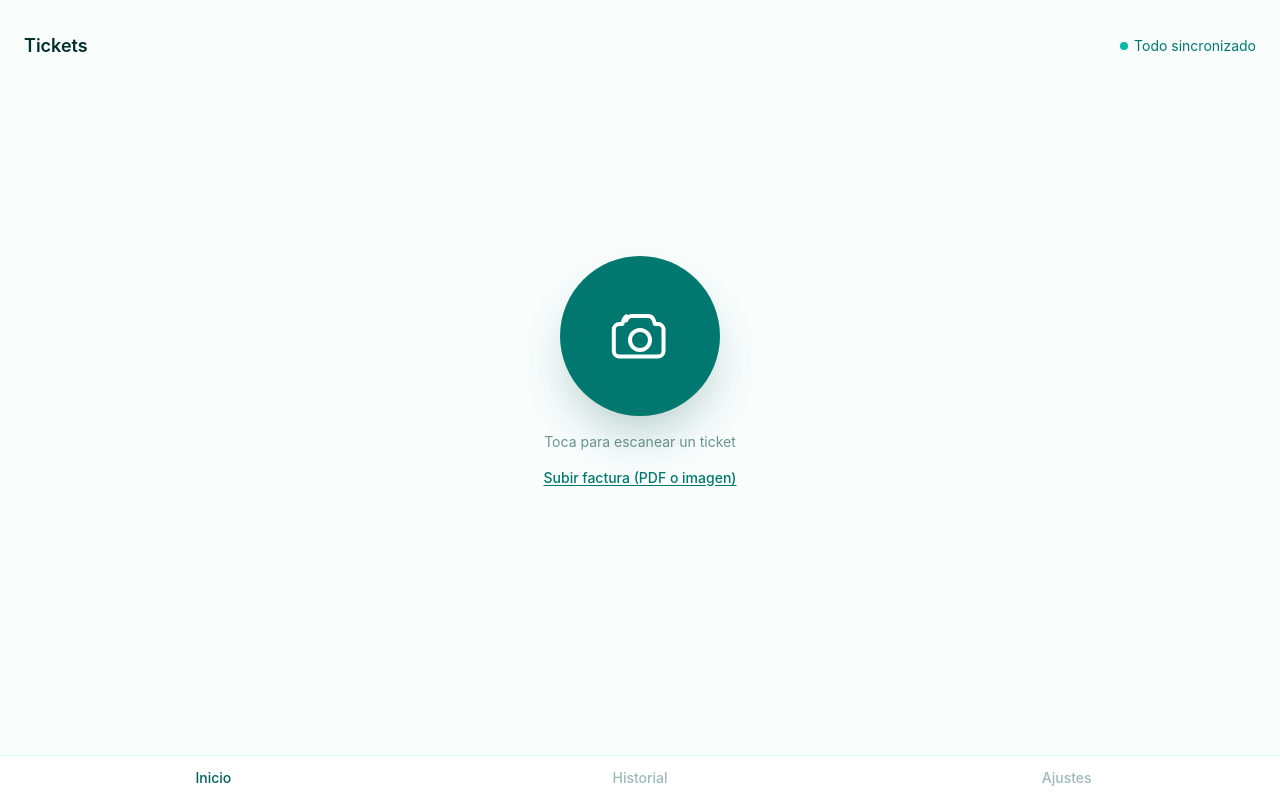
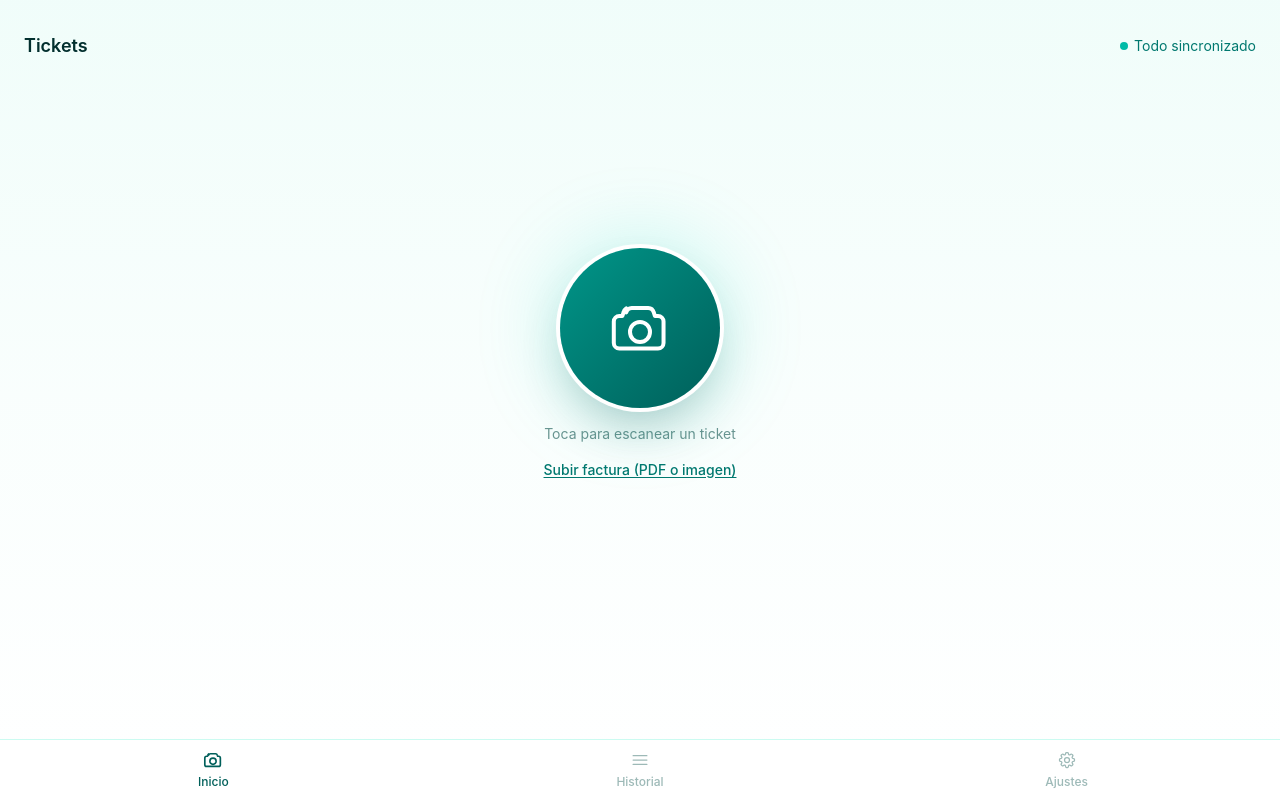
Before and after one commit to AlbertoGonzalezAbadia/ticket-digitizer, a React (Vite) app: page / in a window 1280 px wide. Built offline with nearby package versions, Linux system fonts and the light colour scheme; no server answers.

Commit message:
Visual polish pass: nav icons, status pills, softer backgrounds and cards

```diff
--- a/src/App.tsx
+++ b/src/App.tsx
@@ -16,7 +16,7 @@ function App() {
 
   return (
     <TicketsProvider>
-      <div className="flex h-full flex-col bg-teal-50/40">
+      <div className="flex h-full flex-col bg-gradient-to-b from-teal-50 via-teal-50/40 to-white">
         <main className="flex-1 overflow-y-auto">
           {confirmingTicketId ? (
             <ConfirmScreen
--- a/src/app/CameraScreen.tsx
+++ b/src/app/CameraScreen.tsx
@@ -54,9 +54,15 @@ export function CameraScreen({ onCaptured }: CameraScreenProps) {
           className="hidden"
           id="camera-input"
         />
+        <div className="relative flex items-center justify-center">
+          <div
+            className={`absolute h-44 w-44 rounded-full bg-teal-400/40 blur-2xl transition-opacity ${
+              state === 'processing' ? 'animate-pulse opacity-70' : 'opacity-50'
+            }`}
+          />
           <label
             htmlFor="camera-input"
-          className={`flex h-40 w-40 items-center justify-center rounded-full bg-teal-700 text-white shadow-2xl shadow-teal-900/30 transition active:scale-95 ${
+            className={`relative flex h-40 w-40 items-center justify-center rounded-full bg-gradient-to-br from-teal-600 to-teal-800 text-white shadow-2xl shadow-teal-900/30 ring-4 ring-white transition active:scale-95 ${
               state === 'processing' ? 'pointer-events-none opacity-70' : 'cursor-pointer'
             }`}
             aria-label="Hacer foto de un ticket"
@@ -93,6 +99,7 @@ export function CameraScreen({ onCaptured }: CameraScreenProps) {
             </svg>
           )}
           </label>
+        </div>
         <p className={`text-sm ${state === 'error' ? 'text-red-600' : 'text-teal-900/60'}`}>
           {STATUS_TEXT[state]}
         </p>
--- a/src/app/HistoryScreen.tsx
+++ b/src/app/HistoryScreen.tsx
@@ -9,6 +9,24 @@ const STATUS_LABEL: Record<Ticket['status'], string> = {
   pending_sync: 'Pendiente de sincronizar',
   synced: 'Sincronizado',
   error: 'Error al sincronizar',
+}
+
+const STATUS_PILL: Record<Ticket['status'], string> = {
+  captured: 'bg-slate-100 text-slate-600',
+  confirmed: 'bg-amber-100 text-amber-700',
+  pending_sync: 'bg-amber-100 text-amber-700',
+  synced: 'bg-teal-100 text-teal-700',
+  error: 'bg-red-100 text-red-700',
+}
+
+function StatusPill({ status }: { status: Ticket['status'] }) {
+  return (
+    <span
+      className={`inline-flex w-fit items-center rounded-full px-2 py-0.5 text-[11px] font-medium ${STATUS_PILL[status]}`}
+    >
+      {STATUS_LABEL[status]}
+    </span>
+  )
 }
 
 function formatDate(iso: string) {
@@ -79,35 +97,35 @@ function TicketRow({ ticket, onEdit }: { ticket: Ticket; onEdit: (id: string) =>
   const hasFields = ticket.status !== 'captured' && fields
 
   return (
-    <li className="flex items-start gap-3 rounded-xl border border-teal-100 bg-white p-3">
+    <li className="flex items-start gap-3 rounded-2xl border border-teal-100 bg-white p-3 shadow-sm shadow-teal-900/5">
       {isPdf ? (
-        <div className="flex h-14 w-14 shrink-0 items-center justify-center rounded-lg bg-teal-50 text-xs font-semibold text-teal-700">
+        <div className="flex h-14 w-14 shrink-0 items-center justify-center rounded-xl bg-teal-50 text-xs font-semibold text-teal-700">
           PDF
         </div>
       ) : (
         imageUrl && (
-          <img src={imageUrl} alt="" className="h-14 w-14 shrink-0 rounded-lg object-cover" />
+          <img src={imageUrl} alt="" className="h-14 w-14 shrink-0 rounded-xl object-cover" />
         )
       )}
       <div className="min-w-0 flex-1">
+        <div className="mb-1 flex items-start justify-between gap-2">
           {hasFields ? (
-          <>
             <p className="truncate text-sm font-medium text-teal-950">
               {fields.vendor || 'Sin proveedor'}
             </p>
-            <p className="text-xs text-teal-900/60">
+          ) : (
+            <p className="truncate text-sm font-medium text-teal-950">{formatDate(ticket.createdAt)}</p>
+          )}
+          <StatusPill status={ticket.status} />
+        </div>
+        {hasFields && (
+          <p className="mb-1 text-xs text-teal-900/60">
             {fields.total !== null ? `${fields.total.toFixed(2)} €` : 'Sin importe'}
             {fields.date ? ` · ${fields.date}` : ''}
             {fields.category ? ` · ${fields.category}` : ''}
             {fields.recipient ? ` · Para: ${fields.recipient}` : ''}
           </p>
-          </>
-        ) : (
-          <p className="truncate text-sm font-medium text-teal-950">{formatDate(ticket.createdAt)}</p>
         )}
-        <p className={`mb-1 text-xs ${ticket.status === 'error' ? 'text-red-600' : 'text-teal-900/50'}`}>
-          {STATUS_LABEL[ticket.status]}
-        </p>
         <OcrStatus ticket={ticket} />
         <div className="flex flex-wrap gap-2">
           {ticket.status !== 'synced' && (
@@ -180,7 +198,7 @@ export function HistoryScreen({ onEditTicket }: HistoryScreenProps) {
       <SyncAllButton />
 
       {tickets.length > 0 && (
-        <div className="mb-4 flex flex-wrap items-end gap-2">
+        <div className="mb-4 flex flex-wrap items-end gap-2 rounded-2xl border border-teal-100 bg-white/70 p-3">
           <label className="flex flex-col gap-1">
             <span className="text-xs font-medium text-teal-900/70">Día</span>
             <input
@@ -225,7 +243,16 @@ export function HistoryScreen({ onEditTicket }: HistoryScreenProps) {
       {loading ? (
         <p className="text-center text-sm text-teal-900/50">Cargando...</p>
       ) : tickets.length === 0 ? (
-        <div className="flex flex-1 flex-col items-center justify-center gap-2 text-center text-teal-900/50">
+        <div className="flex flex-1 flex-col items-center justify-center gap-3 text-center text-teal-900/50">
+          <div className="flex h-16 w-16 items-center justify-center rounded-full bg-teal-100/70 text-teal-600">
+            <svg viewBox="0 0 24 24" fill="none" strokeWidth={1.5} stroke="currentColor" className="h-8 w-8">
+              <path
+                strokeLinecap="round"
+                strokeLinejoin="round"
+                d="M3.75 6.75h16.5M3.75 12h16.5m-16.5 5.25h16.5"
+              />
+            </svg>
+          </div>
           <p>Todavía no hay tickets guardados.</p>
           <p className="text-sm">Los tickets que escanees aparecerán aquí.</p>
         </div>
--- a/src/app/SettingsScreen.tsx
+++ b/src/app/SettingsScreen.tsx
@@ -27,18 +27,32 @@ export function SettingsScreen() {
       <h1 className="mb-6 text-lg font-semibold text-teal-950">Ajustes</h1>
 
       <div className="flex flex-col gap-4">
-        <div className="rounded-2xl border border-teal-100 bg-white p-4">
-          <p className="mb-1 text-sm font-medium text-teal-950">Cuenta de Google</p>
-          <p className="mb-3 text-sm text-teal-900/60">
-            Conecta tu cuenta para guardar los tickets en Drive y Sheets.
-          </p>
+        <div className="rounded-2xl border border-teal-100 bg-white p-4 shadow-sm shadow-teal-900/5">
+          <div className="mb-3 flex items-center gap-3">
+            <div className="flex h-10 w-10 shrink-0 items-center justify-center rounded-full bg-teal-100 text-teal-700">
+              <svg viewBox="0 0 24 24" fill="none" strokeWidth={1.5} stroke="currentColor" className="h-5 w-5">
+                <path
+                  strokeLinecap="round"
+                  strokeLinejoin="round"
+                  d="M2.25 12c0-5.385 4.365-9.75 9.75-9.75s9.75 4.365 9.75 9.75-4.365 9.75-9.75 9.75S2.25 17.385 2.25 12Z"
+                />
+                <path strokeLinecap="round" strokeLinejoin="round" d="M8.25 12h7.5M12 8.25v7.5" />
+              </svg>
+            </div>
+            <div>
+              <p className="text-sm font-medium text-teal-950">Cuenta de Google</p>
+              <p className="text-xs text-teal-900/60">Drive y Sheets</p>
+            </div>
+            {connected && (
+              <span className="ml-auto inline-flex items-center rounded-full bg-teal-100 px-2 py-0.5 text-[11px] font-medium text-teal-700">
+                Conectado
+              </span>
+            )}
+          </div>
           {connected ? (
-            <>
-              <p className="mb-3 text-sm text-teal-700">Conectado ✓</p>
-              <Button variant="secondary" onClick={handleDisconnect} className="w-full py-2.5">
-                Desconectar
-              </Button>
-            </>
+            <Button variant="secondary" onClick={handleDisconnect} className="w-full py-2.5">
+              Desconectar
+            </Button>
           ) : (
             <>
               <Button
--- a/src/components/BottomNav.tsx
+++ b/src/components/BottomNav.tsx
@@ -5,27 +5,69 @@ interface BottomNavProps {
   onChange: (screen: Screen) => void
 }
 
-const items: { id: Screen; label: string }[] = [
-  { id: 'camera', label: 'Inicio' },
-  { id: 'history', label: 'Historial' },
-  { id: 'settings', label: 'Ajustes' },
+function CameraIcon({ active }: { active: boolean }) {
+  return (
+    <svg viewBox="0 0 24 24" fill="none" strokeWidth={active ? 2 : 1.5} stroke="currentColor" className="h-5 w-5">
+      <path
+        strokeLinecap="round"
+        strokeLinejoin="round"
+        d="M6.827 6.175A2.31 2.31 0 0 1 8.94 4.5h6.12a2.31 2.31 0 0 1 2.113 1.675l.415 1.325h1.163c1.145 0 2.075.93 2.075 2.075v8.05a2.075 2.075 0 0 1-2.075 2.075H4.25a2.075 2.075 0 0 1-2.075-2.075v-8.05c0-1.146.93-2.075 2.075-2.075H5.4l.415-1.325a2.31 2.31 0 0 1 1.012-1.5Z"
+      />
+      <path strokeLinecap="round" strokeLinejoin="round" d="M12 17.25a3.75 3.75 0 1 0 0-7.5 3.75 3.75 0 0 0 0 7.5Z" />
+    </svg>
+  )
+}
+
+function HistoryIcon({ active }: { active: boolean }) {
+  return (
+    <svg viewBox="0 0 24 24" fill="none" strokeWidth={active ? 2 : 1.5} stroke="currentColor" className="h-5 w-5">
+      <path
+        strokeLinecap="round"
+        strokeLinejoin="round"
+        d="M3.75 6.75h16.5M3.75 12h16.5m-16.5 5.25h16.5"
+      />
+    </svg>
+  )
+}
+
+function SettingsIcon({ active }: { active: boolean }) {
+  return (
+    <svg viewBox="0 0 24 24" fill="none" strokeWidth={active ? 2 : 1.5} stroke="currentColor" className="h-5 w-5">
+      <path
+        strokeLinecap="round"
+        strokeLinejoin="round"
+        d="M10.343 3.94c.09-.542.56-.94 1.11-.94h1.093c.55 0 1.02.398 1.11.94l.149.894c.07.424.384.764.78.93.398.164.855.142 1.205-.108l.737-.527a1.125 1.125 0 0 1 1.45.12l.773.774c.39.389.44 1.002.12 1.45l-.527.737c-.25.35-.272.806-.107 1.204.165.397.505.71.93.78l.893.15c.543.09.94.56.94 1.109v1.094c0 .55-.397 1.02-.94 1.11l-.893.149c-.425.07-.765.383-.93.78-.165.398-.143.854.107 1.204l.527.738c.32.447.269 1.06-.12 1.45l-.774.773a1.125 1.125 0 0 1-1.449.12l-.738-.527c-.35-.25-.806-.272-1.203-.107-.397.165-.71.505-.781.929l-.149.894c-.09.542-.56.94-1.11.94h-1.094c-.55 0-1.019-.398-1.11-.94l-.148-.894c-.071-.424-.384-.764-.781-.93-.398-.164-.854-.142-1.204.108l-.738.527c-.447.32-1.06.269-1.45-.12l-.773-.774a1.125 1.125 0 0 1-.12-1.45l.527-.737c.25-.35.272-.806.108-1.204-.166-.397-.506-.71-.93-.78l-.894-.15c-.542-.09-.94-.56-.94-1.109v-1.094c0-.55.398-1.02.94-1.11l.894-.149c.424-.07.764-.383.93-.78.164-.398.142-.854-.108-1.204l-.526-.738a1.125 1.125 0 0 1 .12-1.45l.773-.773a1.125 1.125 0 0 1 1.45-.12l.737.527c.35.25.807.272 1.204.107.397-.165.71-.505.78-.929l.15-.894Z"
+      />
+      <path strokeLinecap="round" strokeLinejoin="round" d="M15 12a3 3 0 1 1-6 0 3 3 0 0 1 6 0Z" />
+    </svg>
+  )
+}
+
+const items: { id: Screen; label: string; Icon: (props: { active: boolean }) => React.JSX.Element }[] = [
+  { id: 'camera', label: 'Inicio', Icon: CameraIcon },
+  { id: 'history', label: 'Historial', Icon: HistoryIcon },
+  { id: 'settings', label: 'Ajustes', Icon: SettingsIcon },
 ]
 
 export function BottomNav({ active, onChange }: BottomNavProps) {
   return (
     <nav className="flex shrink-0 border-t border-teal-100 bg-white pb-[env(safe-area-inset-bottom)]">
-      {items.map((item) => (
+      {items.map((item) => {
+        const isActive = active === item.id
+        return (
           <button
             key={item.id}
             type="button"
             onClick={() => onChange(item.id)}
-          className={`flex-1 py-3 text-sm font-medium transition ${
-            active === item.id ? 'text-teal-800' : 'text-teal-900/40'
+            className={`flex flex-1 flex-col items-center gap-1 py-2.5 text-xs font-medium transition ${
+              isActive ? 'text-teal-800' : 'text-teal-900/40'
             }`}
           >
+            <item.Icon active={isActive} />
             {item.label}
           </button>
-      ))}
+        )
+      })}
     </nav>
   )
 }
```
Lines whose indentation alone changed are shown as unchanged.
